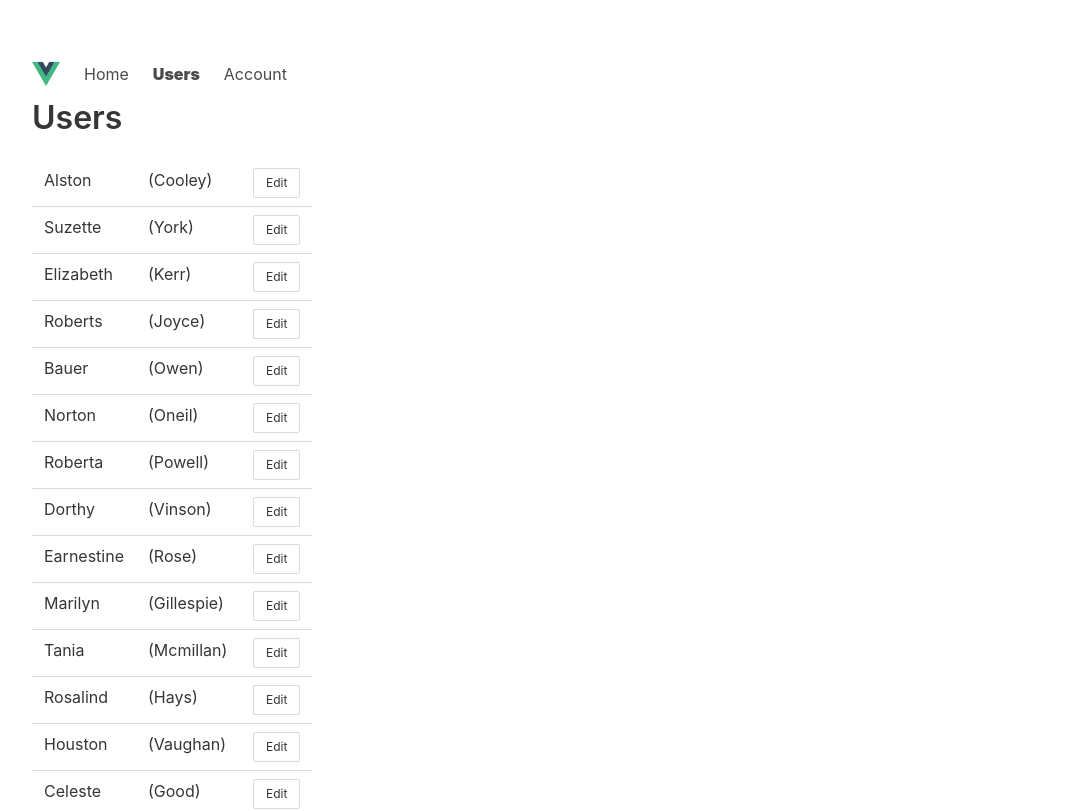
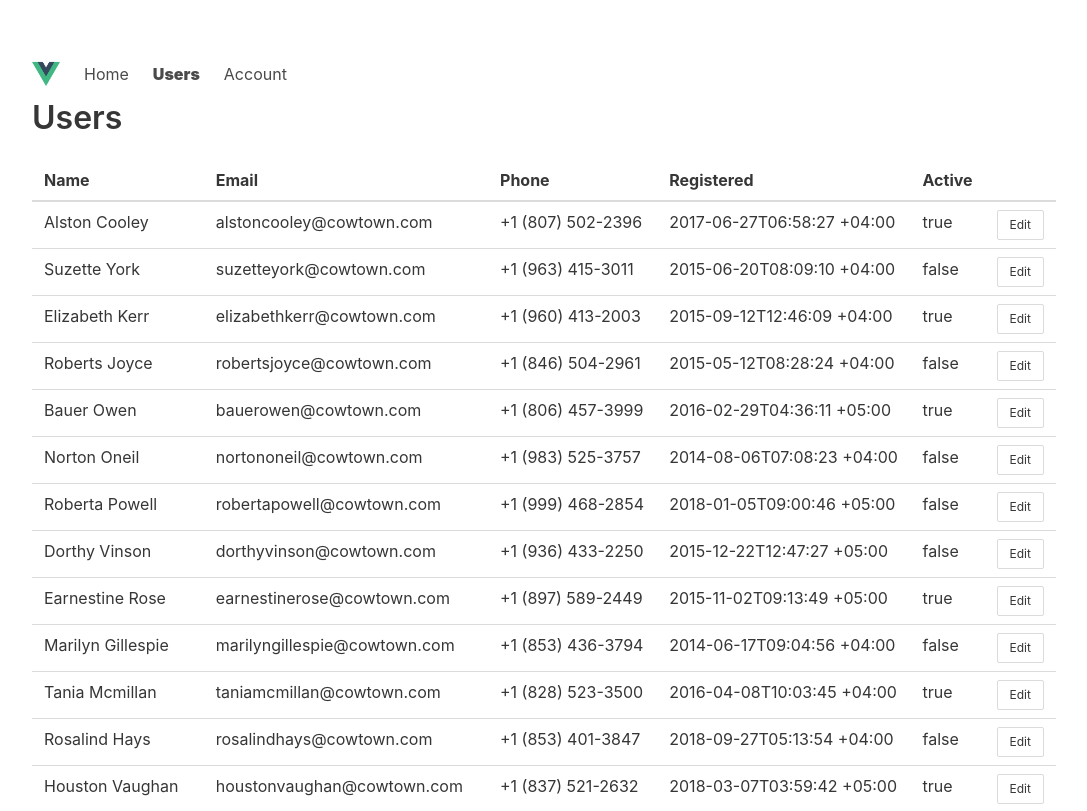
Before and after one commit to evpozdniakov/vuejs-course-2, a Vue app: page /users in a window 1280 px wide. Shown: the top 811 px of the page, without its empty margins (32-1119 px from the left). Built offline with nearby package versions, Linux system fonts and the light colour scheme; data requests are answered from the project's data file.

Commit message:
Add more columns to user table.

```diff
--- a/src/components/UserList.vue
+++ b/src/components/UserList.vue
@@ -1,12 +1,25 @@
 <template>
   <table class="table">
+    <thead>
+      <tr>
+        <th>Name</th>
+        <th>Email</th>
+        <th>Phone</th>
+        <th>Registered</th>
+        <th>Active</th>
+        <th />
+      </tr>
+    </thead>
     <tbody>
       <tr
         v-for="user in users"
         :key="user.id"
       >
-        <td>{{ user.firstName }}</td>
-        <td>({{ user.lastName }})</td>
+        <td>{{ getUserFullName(user) }}</td>
+        <td>{{ user.email }}</td>
+        <td>{{ user.phone }}</td>
+        <td>{{ user.registered }}</td>
+        <td>{{ user.isActive }}</td>
         <td>
           <router-link
             class="button is-small is-outlined"
@@ -29,6 +42,9 @@ export default {
     },
   },
   methods: {
+    getUserFullName(user) {
+      return `${user.firstName} ${user.lastName}`
+    },
     linkToUserAccount(id) {
       return `/account/${id}`
     },
```
